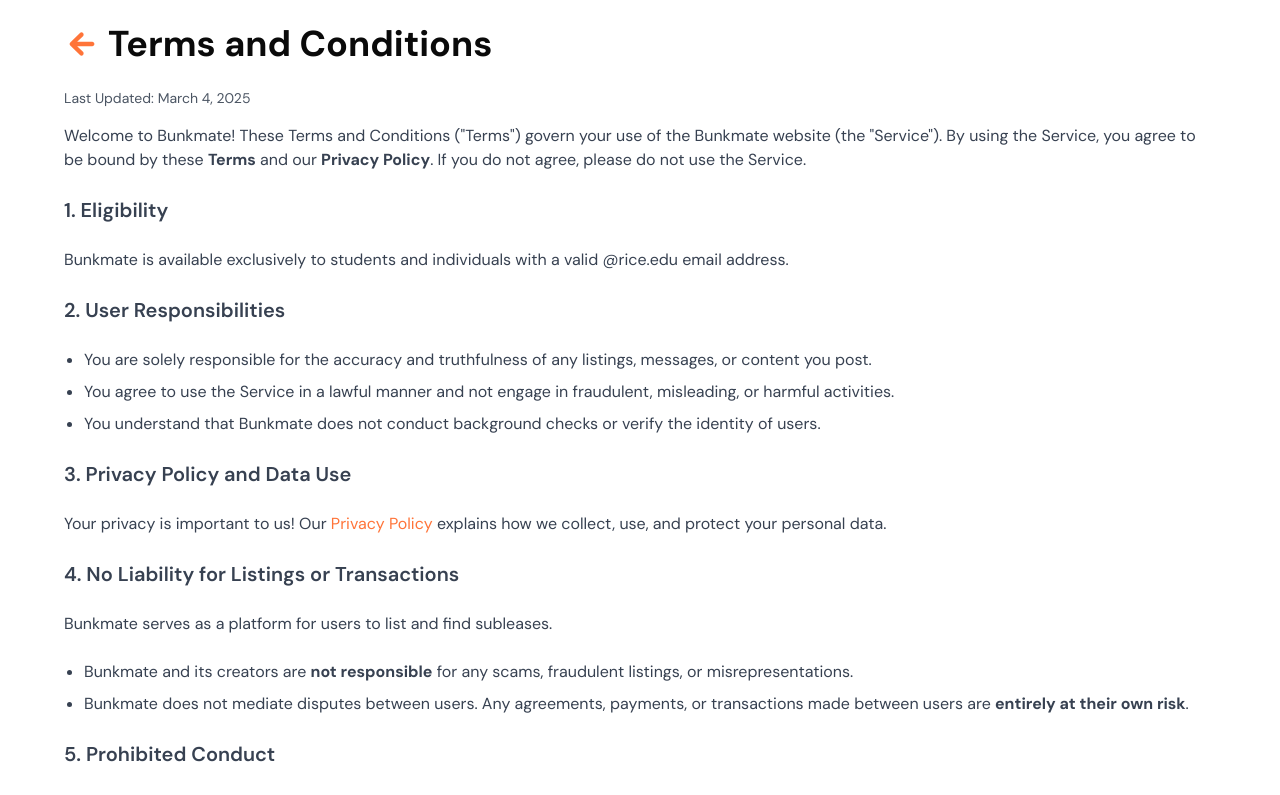
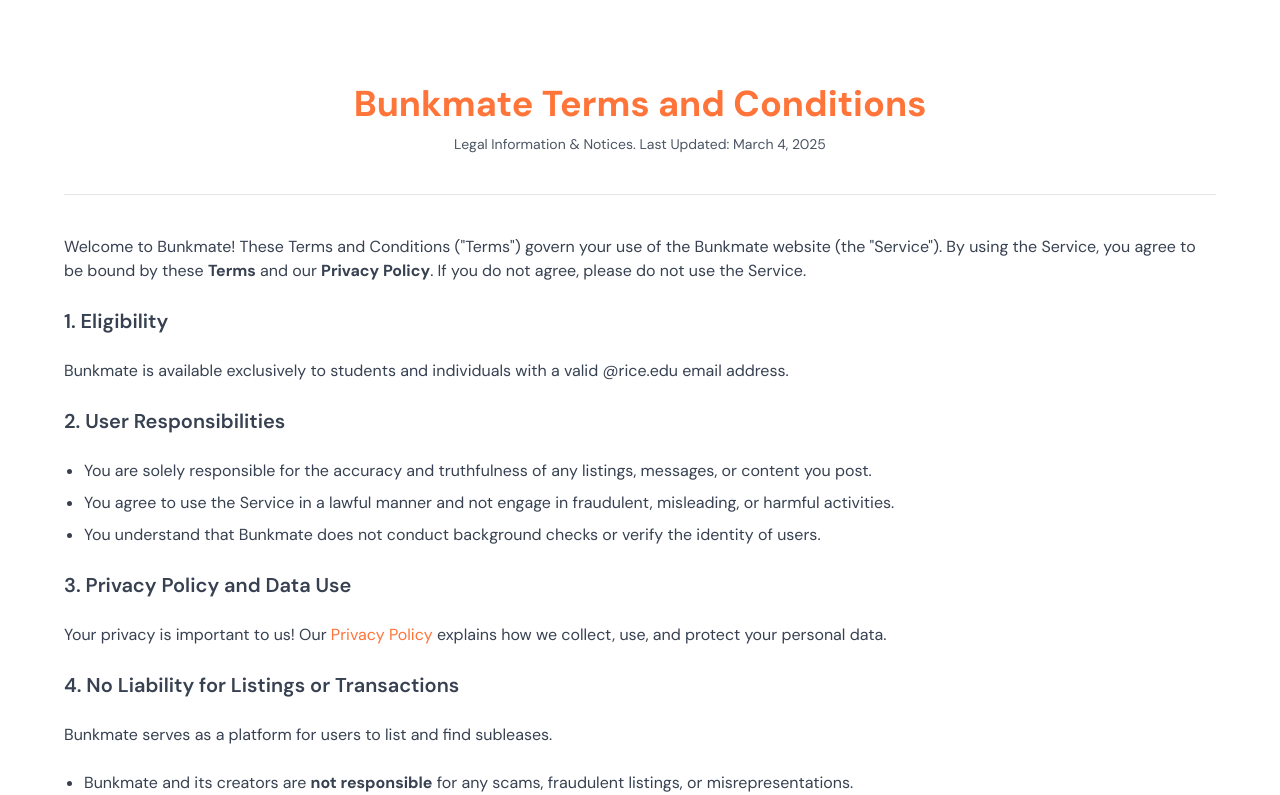
Before and after one commit to rice-apps/bunkmate-but-better, a Next.js app: page /sign-in/terms in a window 1280 px wide. Shown: the top 795 px of the page. Built offline with nearby package versions, Linux system fonts and the light colour scheme; no server answers; what @bprogress/next would draw is missing.

Commit message:
changing design of terms and conditoins

```diff
--- a/app/sign-in/terms/page.tsx
+++ b/app/sign-in/terms/page.tsx
@@ -1,18 +1,22 @@
 "use client";
 
+import Footer from "@/components/Footer";
 import Link from "next/link";
-import { IoMdArrowRoundBack } from "react-icons/io";
+// import { IoMdArrowRoundBack } from "react-icons/io";
 
 export default function TermsOfService() {
   return (
-    <div className="min-h-screen flex flex-col items-start  min-h-screen w-[80%] sm: w-[90%] mx-auto justify-center mt-6">
-      <div className="flex items-center mb-6">
-        <Link href="/">
+    <div>
+      <div className="min-h-screen text-[#FF7439] my-[60px] flex flex-col items-start min-h-screen w-[50%] sm: w-[90%] mx-auto justify-center mt-6">
+        <div className="flex flex-col mt-[60px] w-full items-center">
+          {/* <Link href="/">
             <IoMdArrowRoundBack className="text-4xl text-[#FF7439] mr-2" />
-        </Link>
-        <h1 className="text-4xl font-bold">Terms and Conditions</h1>
+          </Link> */}
+          <h1 className="text-4xl pb-[10px] font-bold">Bunkmate Terms and Conditions</h1>
+          <p className="text-gray-600 text-sm">Legal Information & Notices. Last Updated: March 4, 2025</p>
         </div>
-      <p className="text-gray-600 text-sm mb-4">Last Updated: March 4, 2025</p>
+
+        <hr className="h-px w-full my-[40px] bg-gray-200 border-1 dark:bg-gray-700"></hr>
 
         <div className="w-full text-gray-700 text-left space-y-6">
           <p>
@@ -71,5 +75,7 @@ export default function TermsOfService() {
           </ul>
         </div>
       </div>
+      <Footer />
+    </div>
   );
 }
```
Lines whose indentation alone changed are shown as unchanged.
